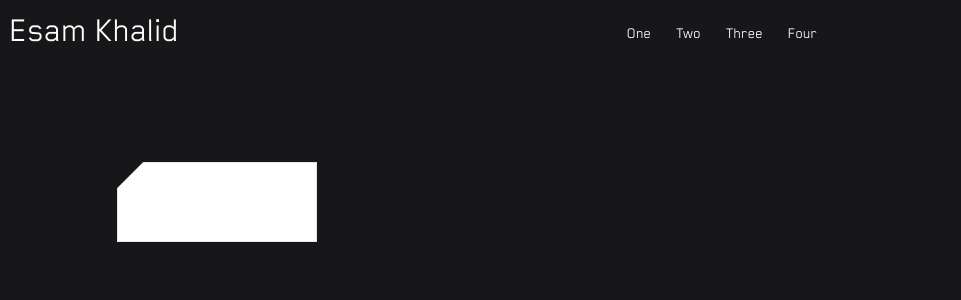
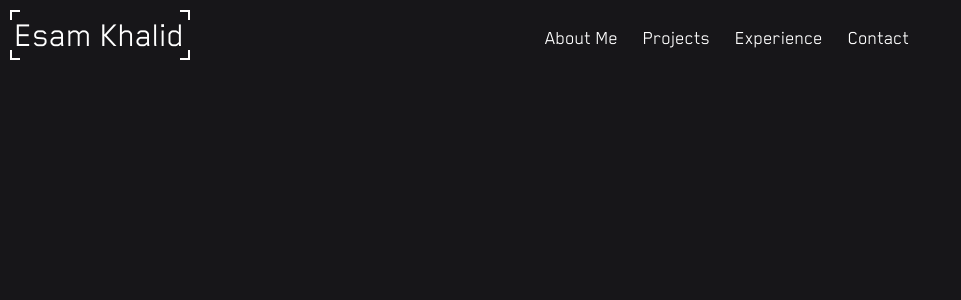
Before and after one commit to EsamKhalid/portfolio-website-v2, a Next.js app: page / in a window 1280 px wide. Shown: the top 300 px of the page, without its empty margins (0-961 px from the left). Built offline with nearby package versions, Linux system fonts and the light colour scheme.

Commit message:
got the borders working

```diff
--- a/app/globals.css
+++ b/app/globals.css
@@ -85,7 +85,40 @@ body {
 @layer components{
 
   .navbar ul li {
-    @apply inline-block mt-[10px] mr-[20px]  cursor-pointer
+    @apply inline-block mt-[10px] mr-[20px]  cursor-pointer text-xl
+  }
+
+
+  .border-corners-lg {
+    --s: 50px; /* the size on the corner */
+    --t: 4px;  /* the thickness of the border */
+    --g: 10px; /* the gap between the border and image */
+
+    padding: calc(var(--g) + var(--t));
+    outline: var(--t) solid white; /* the color here */
+    outline-offset: calc(-1*var(--t));
+    mask:
+      conic-gradient(at var(--s) var(--s),#0000 75%,#000 0)
+      0 0/calc(100% - var(--s)) calc(100% - var(--s)),
+      linear-gradient(#000 0 0) content-box;
+  }
+
+  .border-corners-sm {
+    --s: 10px; /* the size on the corner */
+    --t: 2px;  /* the thickness of the border */
+    --g: 3px; /* the gap between the border and image */
+
+    padding: calc(var(--g) + var(--t));
+    outline: var(--t) solid white; /* the color here */
+    outline-offset: calc(-1*var(--t));
+    mask:
+      conic-gradient(at var(--s) var(--s),#0000 75%,#000 0)
+      0 0/calc(100% - var(--s)) calc(100% - var(--s)),
+      linear-gradient(#000 0 0) content-box;
+  }
+
+  .passTest {
+    width: var(--t);
   }
 
 
--- a/components/NavBar/NavBar.tsx
+++ b/components/NavBar/NavBar.tsx
@@ -1,4 +1,5 @@
-import { GiAbstract050 } from "react-icons/gi";
+import Image from "next/image";
+import TestImg from "./testImg.png";
 
 /*
 function NavBar() {
@@ -19,19 +20,14 @@ function NavBar() {
   return (
     <>
       <div className="navbar flex justify-between text-white items-center w-full">
-        <h1 className="text-4xl">Esam Khalid</h1>
+        <h1 className="text-4xl border-corners-sm">Esam Khalid</h1>
         <ul className="flex-1 text-center list-none">
-          <li>One</li>
-          <li>Two</li>
-          <li>Three</li>
-          <li>Four</li>
+          <li>About Me</li>
+          <li>Projects</li>
+          <li>Experience</li>
+          <li>Contact</li>
         </ul>
       </div>
-      <div
-        className="border w-[200px] h-[80px] bg-white mt-28 ml-28
-                      relative after:absolute after:m-[-22px]  after:bg-cybpnk-blk2 after:w-[40px]
-                      after:h-[40px] after:rotate-45"
-      ></div>
     </>
   );
 }
```
Also changed, not shown: components/NavBar/temp.txt (added), components/NavBar/testImg.png (added).
